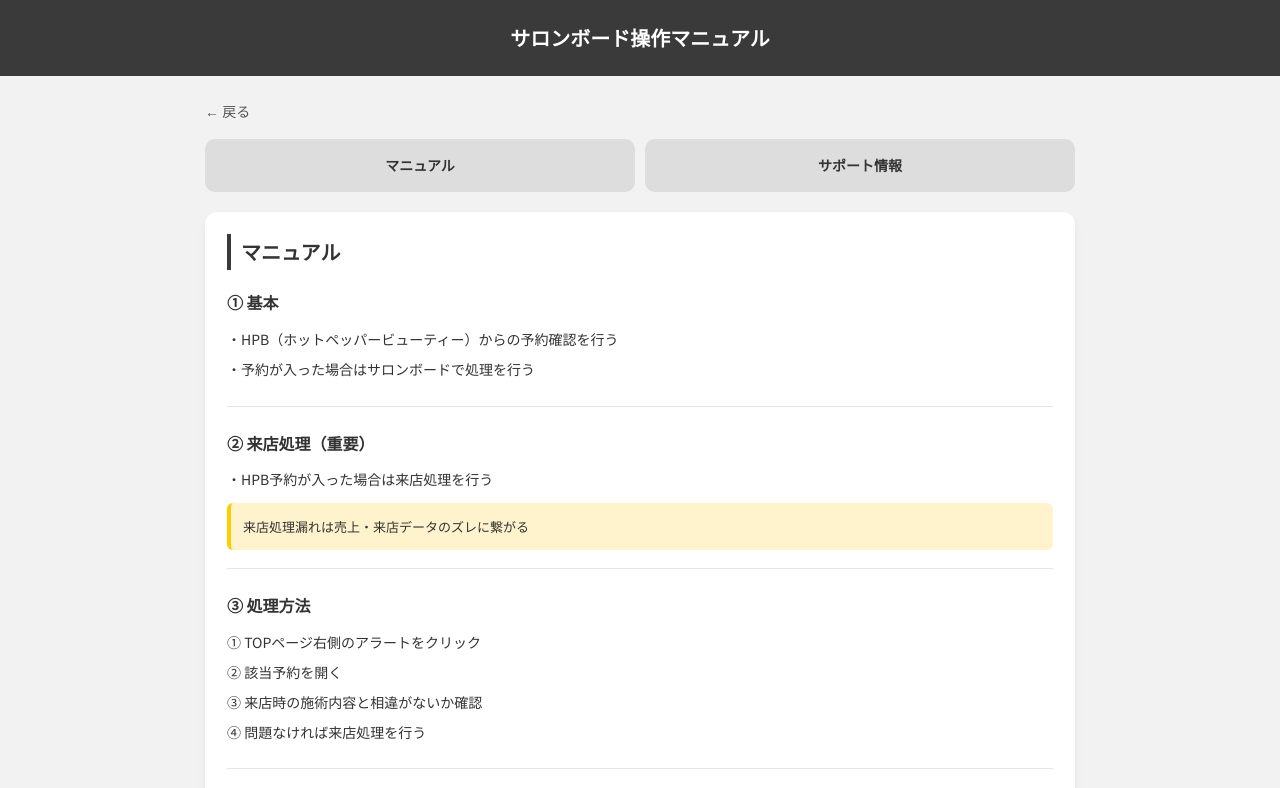
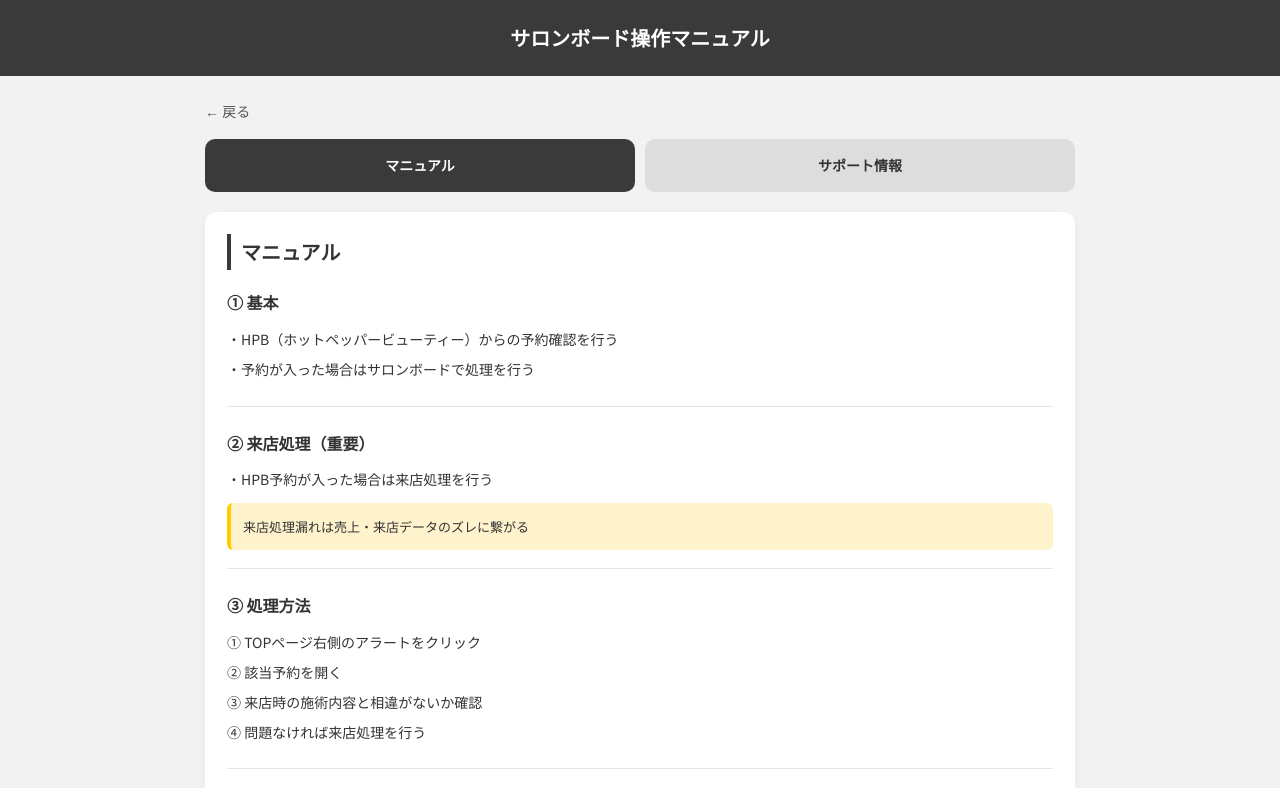
Before and after one commit to heal8140/heal-site, a plain HTML site: page salonboard.html in a window 1280 px wide. Both pictures are taken after a click on the element "マニュアル". Shown: the top 788 px of the page. Drawn offline with Linux system fonts and the light colour scheme.

Commit message:
更新内容

```diff
--- a/salonboard.html
+++ b/salonboard.html
@@ -361,7 +361,39 @@
 
     </div>
 
-    <script> function showTab(index) { const tabs = document.querySelectorAll(".tab"); const contents = document.querySelectorAll(".tab-content"); tabs.forEach((tab, i) => { tab.classList.toggle("active", i === index); }); contents.forEach((content, i) => { content.classList.toggle("active", i === index); }); } </script>
-</body>
+    <script>
 
+function showTab(type){
+
+  document
+    .querySelectorAll(".tab")
+    .forEach(tab => {
+
+      tab.classList.remove("active");
+
+    });
+
+  document
+    .querySelectorAll(".content")
+    .forEach(content => {
+
+      content.classList.remove("active");
+
+    });
+
+  document
+    .querySelector(
+      `.tab[onclick="showTab('${type}')"]`
+    )
+    .classList.add("active");
+
+  document
+    .getElementById(type)
+    .classList.add("active");
+
+}
+
+</script>
+
+  </div>
 </html>
```
